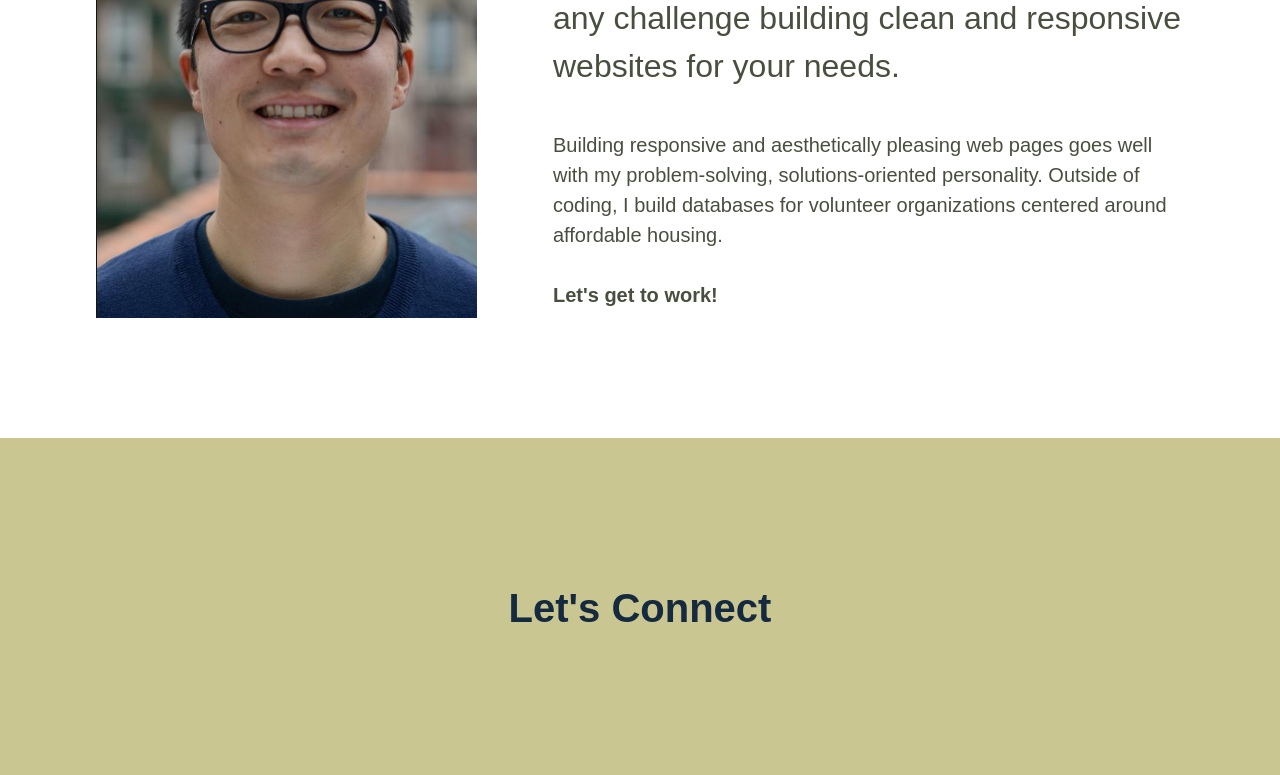
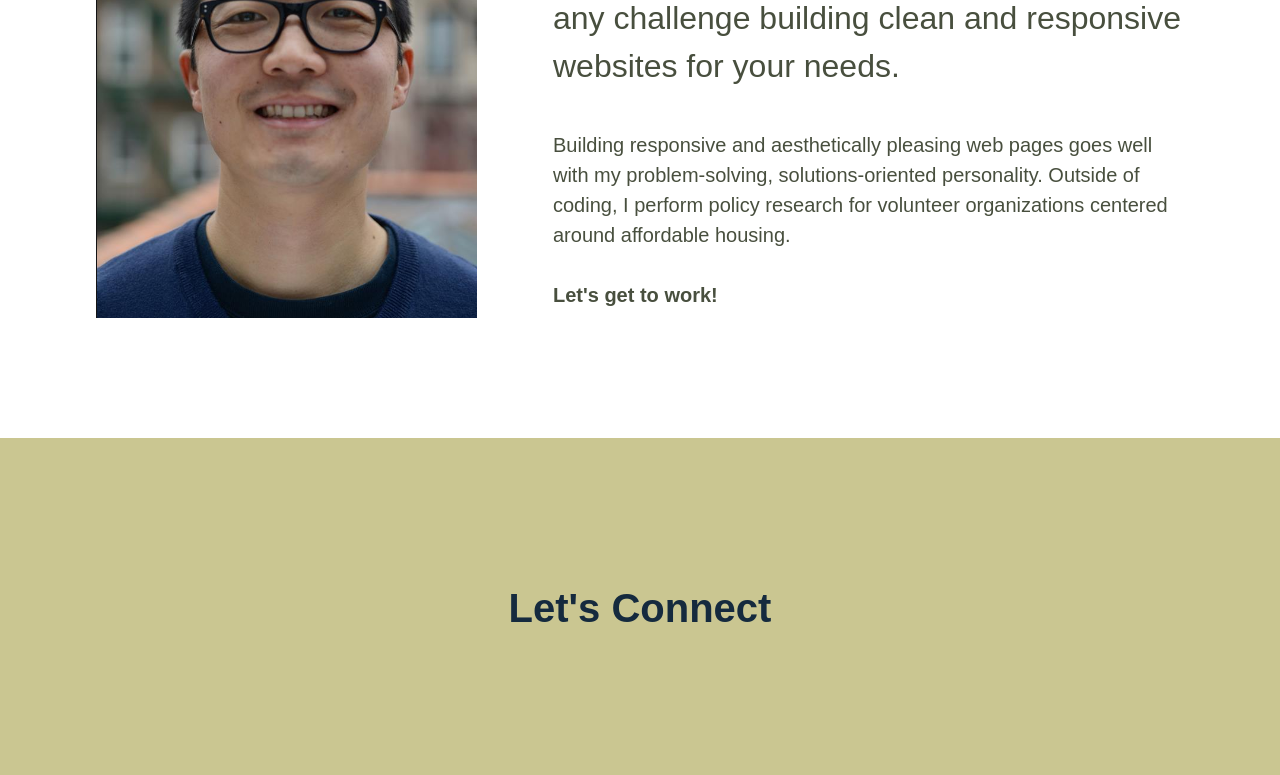
Before and after one commit to daehako/portfolio, a website built with Parcel: page index.html in a window 1280 px wide. Shown: the part 3360-4135 px from the top of the page. Built offline with nearby package versions, Linux system fonts and the light colour scheme; a web font is replaced by a local one.

Commit message:
Edited about me text

```diff
--- a/index.html
+++ b/index.html
@@ -158,7 +158,7 @@
             </h4>
             <p class="about-text">
               Building responsive and aesthetically pleasing web pages goes well with my
-              problem-solving, solutions-oriented personality. Outside of coding, I build databases for volunteer organizations centered around affordable housing.
+              problem-solving, solutions-oriented personality. Outside of coding, I perform policy research for volunteer organizations centered around affordable housing.
             </p>
             <p><span>Let's get to work!</span></p>
           </div>
```
